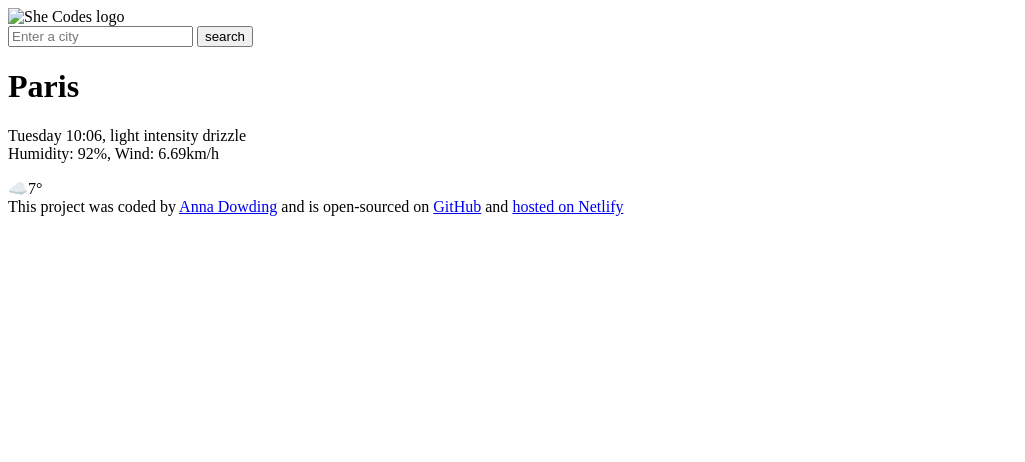
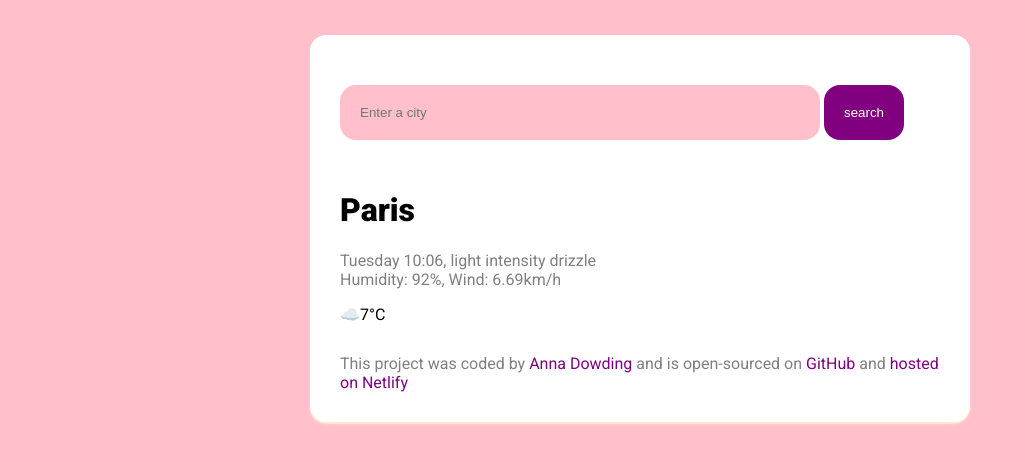
Before and after one commit to annadowding/mycityweatherapp, a plain HTML site: page index.html in a window 1280 px wide. Shown: the whole page, without its empty margins (0-1025 px from the left). Drawn offline with Linux system fonts and the light colour scheme.

Commit message:
Updated main CSS the app box

```diff
--- a/index.html
+++ b/index.html
@@ -3,32 +3,40 @@
   <head>
     <meta charset="UTF-8" />
     <meta name="viewport" content="width=device-width, initial-scale=1.0" />
+    <link rel="preconnect" href="https://fonts.googleapis.com">
+<link rel="preconnect" href="https://fonts.gstatic.com" crossorigin>
+<link href="https://fonts.googleapis.com/css2?family=Roboto:ital,wght@0,100;0,300;0,400;0,500;0,900;1,100;1,300;1,400;1,500;1,700;1,900&display=swap" rel="stylesheet">
+    <link rel="stylesheet" href="src/style.css">
     <title>My weather app</title>
   </head>
   <body>
+    <div class="weather-app">
         <header>
-      <img src="#" alt="She Codes logo" />
-      <form action="">
-        <input type="search" placeholder="Enter a city" />
-        <input type="submit" value="search" />
+          <!-- <img src="https://s3.amazonaws.com/shecodesio-production/uploads/files/000/105/995/original/logo.gif?1701776217" alt="She Codes logo"
+          width="30px"/> -->
+          <form class="weather-app-search">
+            <input type="search" placeholder="Enter a city" class="search-form-input"/>
+            <input type="submit" value="search" class="search-form-button"/>
           </form>
         </header>
-
         <main>
           <div>
             <h1>Paris</h1>
+            <div class="weather-app-forecast-data-text">
                 <p>
                   Tuesday 10:06, light intensity drizzle
                   <br />
                   Humidity: 92%, Wind: 6.69km/h
                 </p>
             </div>
-      <div>☁️7&deg;</div>
+          </div>
+          <div>☁️7&deg;C</div>
         </main>
         <footer>
           This project was coded by <a href="#" target="_blank">Anna Dowding</a> and
           is open-sourced on <a href="#" target="_blank">GitHub</a> and
           <a href="#" target="_blank">hosted on Netlify</a>
         </footer>
+    </div>
   </body>
 </html>
--- /dev/null
+++ b/src/style.css
@@ -0,0 +1,48 @@
+body {
+    background-color:pink;
+    font-family: 'Roboto', sans-serif;
+}
+
+a {
+    color: purple;
+    text-decoration: none;
+}
+
+.weather-app {
+    background-color: white;
+    margin: 35px auto;
+    max-width: 600px;
+    box-shadow: 0 2px 2px 0 papayawhip;
+
+
+    border-radius: 16px;
+    padding: 30px;
+}
+
+.search-form-input {
+    background: pink;
+    border: none;
+    padding: 20px;
+    border-radius: 16px;
+    width: 80%;
+    margin: 0 0 30px 0;
+}
+
+.search-form-button {
+    background: purple;
+    color: white;
+    border-radius: 16px;
+    border: none;
+    padding: 20px;
+    margin: 20px 0 30px 0;
+}
+
+.weather-app-forecast-data-text {
+        color: rgba(0, 0, 0, 0.5);
+
+}
+
+footer {
+    margin: 30px 0 0 0;
+    color: rgba(0, 0, 0, 0.5);
+}
```
Also changed, not shown: src/script.js (added), style.css (added). Lines whose indentation alone changed are shown as unchanged.
